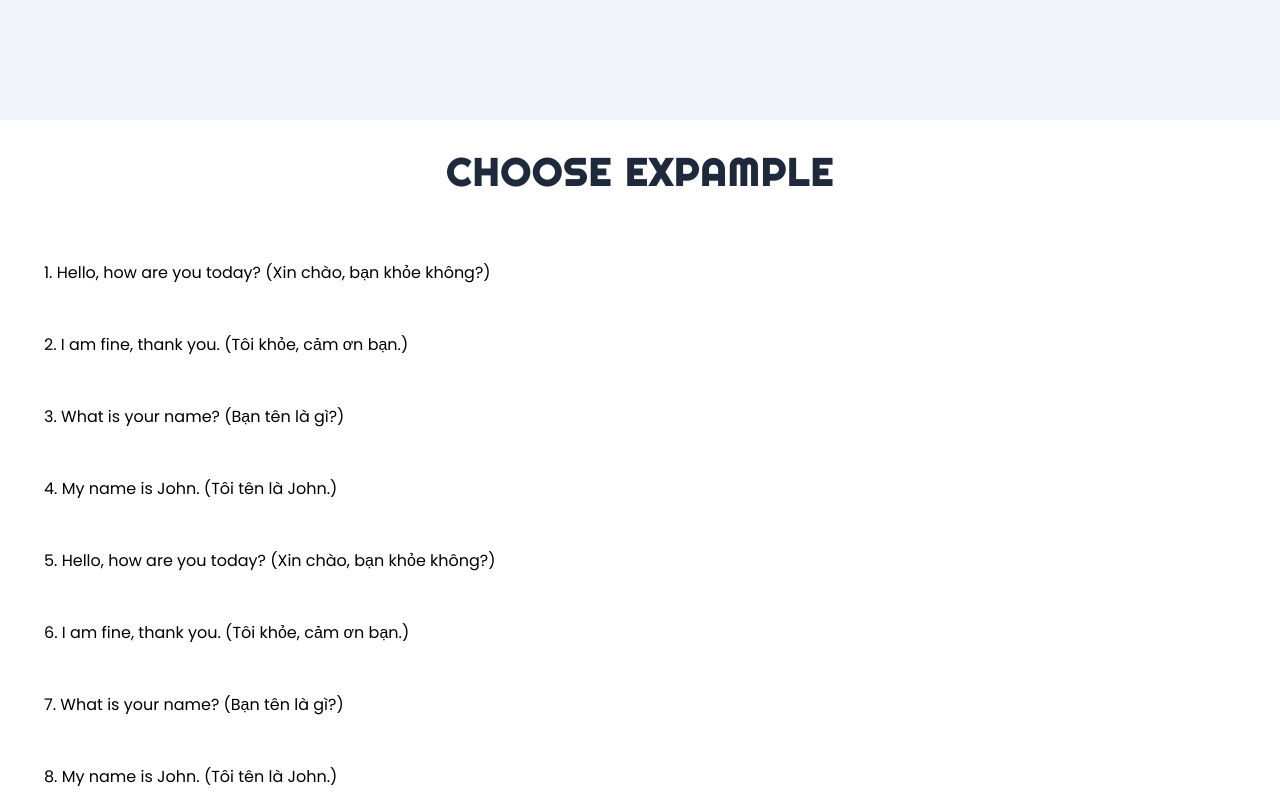
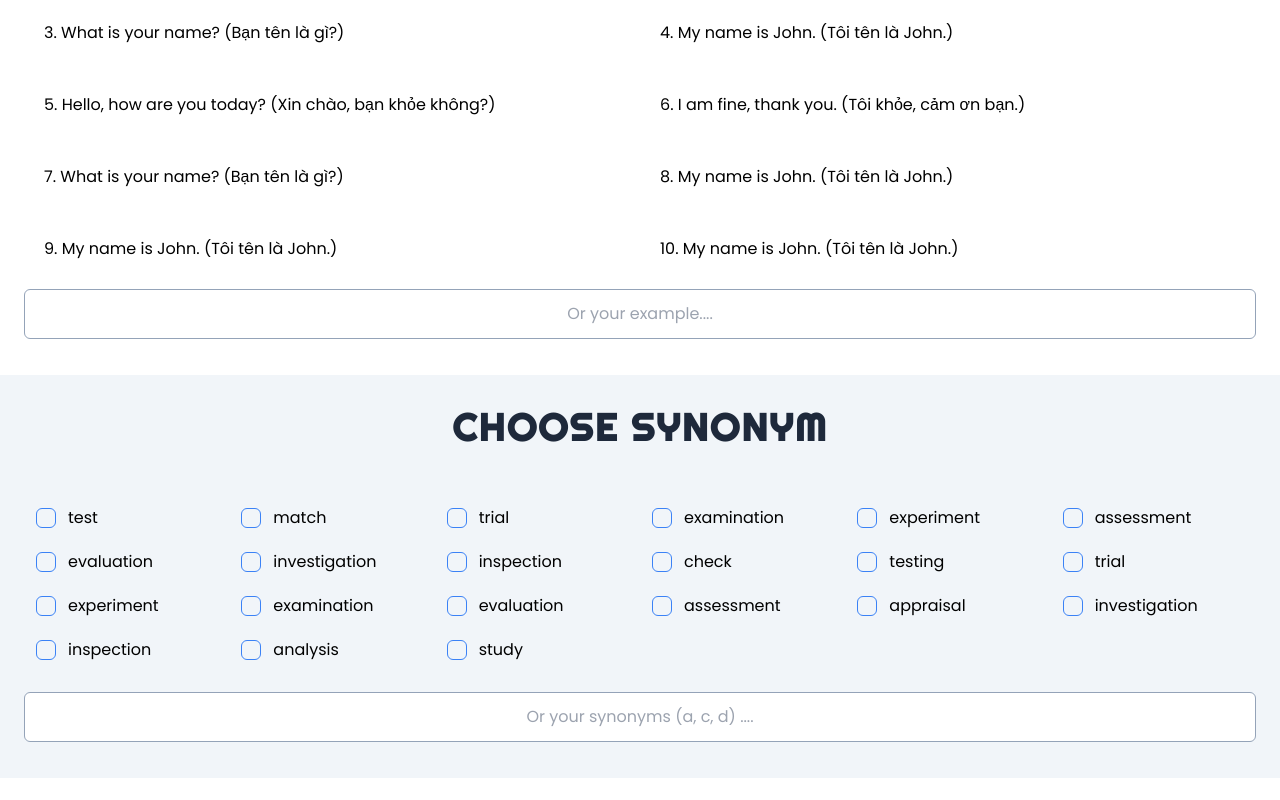
Before and after one commit to hc19082001/AnkiCardCreator, an Angular app: page / in a window 1280 px wide. Shown: the part 2280-3080 px from the top of the page. After the commit the page ends 3058 px from the top, so only its background shows below. Built offline with nearby package versions, Linux system fonts and the light colour scheme.

Commit message:
Synonym section design

```diff
--- a/src/app/app.component.html
+++ b/src/app/app.component.html
@@ -3,4 +3,5 @@
   <app-image-section></app-image-section>
   <app-meaning-section></app-meaning-section>
   <app-example-section></app-example-section>
+  <app-synonym-section></app-synonym-section>
 </div>
--- a/src/app/app.module.ts
+++ b/src/app/app.module.ts
@@ -8,9 +8,10 @@ import { SectionComponent } from './section/section.component';
 import { ImageSectionComponent } from './image-section/image-section.component';
 import { MeaningSectionComponent } from './meaning-section/meaning-section.component';
 import { ExampleSectionComponent } from './example-section/example-section.component';
+import { SynonymSectionComponent } from './synonym-section/synonym-section.component';
 
 @NgModule({
-  declarations: [AppComponent, SearchComponent, SectionComponent, ImageSectionComponent, MeaningSectionComponent, ExampleSectionComponent],
+  declarations: [AppComponent, SearchComponent, SectionComponent, ImageSectionComponent, MeaningSectionComponent, ExampleSectionComponent, SynonymSectionComponent],
   imports: [BrowserModule, AppRoutingModule],
   providers: [],
   bootstrap: [AppComponent],
--- a/src/app/example-section/example-section.component.html
+++ b/src/app/example-section/example-section.component.html
@@ -1,8 +1,9 @@
 <app-section [isWhiteBackground]="true" title="CHOOSE EXPAMPLE">
-  <ul *ngFor="let ex of examples; let i = index">
+  <ul class="grid grid-cols-2">
     <li
+      *ngFor="let ex of examples; let i = index"
       #example
-      class="p-5 hover:bg-slate-200 hover:cursor-pointer mb-2 rounded"
+      class="p-5 hover:bg-slate-200 block hover:cursor-pointer mb-2 rounded"
       (click)="exampleClick(ex.en, $event)"
     >
       {{ i + 1 }}. {{ ex.en }} ({{ ex.vi }})
--- a/src/app/section/section.component.html
+++ b/src/app/section/section.component.html
@@ -1,5 +1,5 @@
 <div
-  class="p-6 h-screen"
+  class="p-6"
   [class.bg-slate-100]="!isWhiteBackground"
   [class.bg-white]="isWhiteBackground"
 >
--- /dev/null
+++ b/src/app/synonym-section/synonym-section.component.html
@@ -0,0 +1,47 @@
+<app-section [isWhiteBackground]="false" title="CHOOSE SYNONYM">
+  <div class="grid grid-cols-6 mb-5">
+    <ng-container *ngFor="let synonym of data; let i = index">
+      <div class="inline-flex items-center">
+        <label
+          class="relative flex cursor-pointer items-center rounded-full p-3"
+          for="checkbox"
+          data-ripple-dark="true"
+        >
+          <input
+            type="checkbox"
+            class="before:content[''] peer relative h-5 w-5 cursor-pointer appearance-none rounded-md border border-blue-500 transition-all before:absolute before:top-2/4 before:left-2/4 before:block before:h-12 before:w-12 before:-translate-y-2/4 before:-translate-x-2/4 before:rounded-full before:bg-blue-gray-500 before:opacity-0 before:transition-opacity checked:border-blue-500 checked:bg-blue-500 checked:before:bg-blue-500 hover:before:opacity-10"
+            id="checkbox"
+          />
+          <div
+            class="pointer-events-none absolute top-2/4 left-2/4 -translate-y-2/4 -translate-x-2/4 text-white opacity-0 transition-opacity peer-checked:opacity-100"
+          >
+            <svg
+              xmlns="http://www.w3.org/2000/svg"
+              class="h-3.5 w-3.5"
+              viewBox="0 0 20 20"
+              fill="currentColor"
+              stroke="currentColor"
+              stroke-width="1"
+            >
+              <path
+                fill-rule="evenodd"
+                d="M16.707 5.293a1 1 0 010 1.414l-8 8a1 1 0 01-1.414 0l-4-4a1 1 0 011.414-1.414L8 12.586l7.293-7.293a1 1 0 011.414 0z"
+                clip-rule="evenodd"
+              ></path>
+            </svg>
+          </div>
+        </label>
+        {{ synonym }}
+      </div>
+    </ng-container>
+  </div>
+  <div
+    class="w-full p-1 border border-solid border-slate-400 rounded-md flex justify-center items-center bg-white mb-3"
+  >
+    <input
+      type="text"
+      class="text-[16px] outline-none text-center flex-grow p-2"
+      placeholder="Or your synonyms (a, c, d) ...."
+    />
+  </div>
+</app-section>
--- /dev/null
+++ b/src/app/synonym-section/synonym-section.component.ts
@@ -0,0 +1,11 @@
+import { Component } from '@angular/core';
+import { synonyms } from 'src/data';
+
+@Component({
+  selector: 'app-synonym-section',
+  templateUrl: './synonym-section.component.html',
+  styleUrls: ['./synonym-section.component.scss'],
+})
+export class SynonymSectionComponent {
+  data: string[] = synonyms;
+}
--- a/src/data.ts
+++ b/src/data.ts
@@ -114,3 +114,27 @@ export const examples = [
     vi: 'Tôi tên là John.',
   },
 ];
+
+export const synonyms = [
+  'test',
+  'match',
+  'trial',
+  'examination',
+  'experiment',
+  'assessment',
+  'evaluation',
+  'investigation',
+  'inspection',
+  'check',
+  'testing',
+  'trial',
+  'experiment',
+  'examination',
+  'evaluation',
+  'assessment',
+  'appraisal',
+  'investigation',
+  'inspection',
+  'analysis',
+  'study',
+];
```
Also changed, not shown: src/app/synonym-section/synonym-section.component.scss (added), 1 other file (tests, documents, lock files or other folders).
